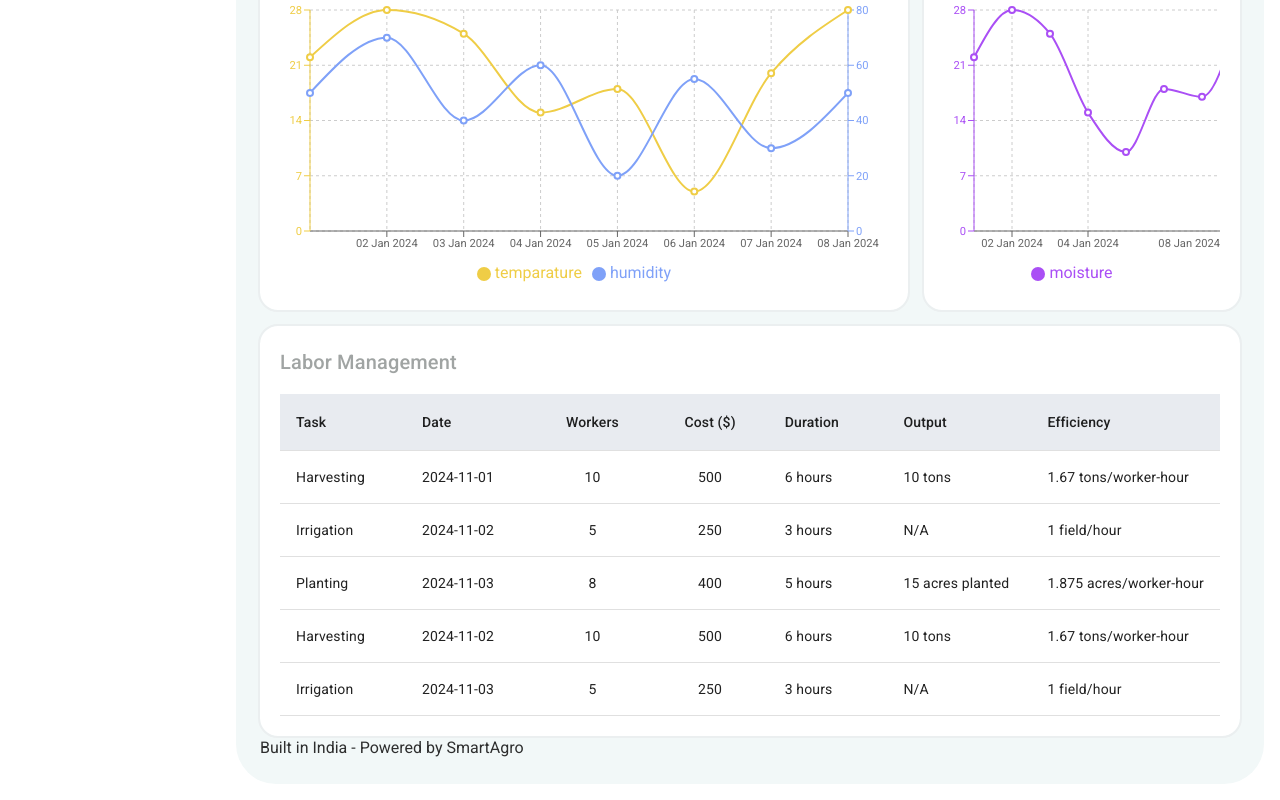
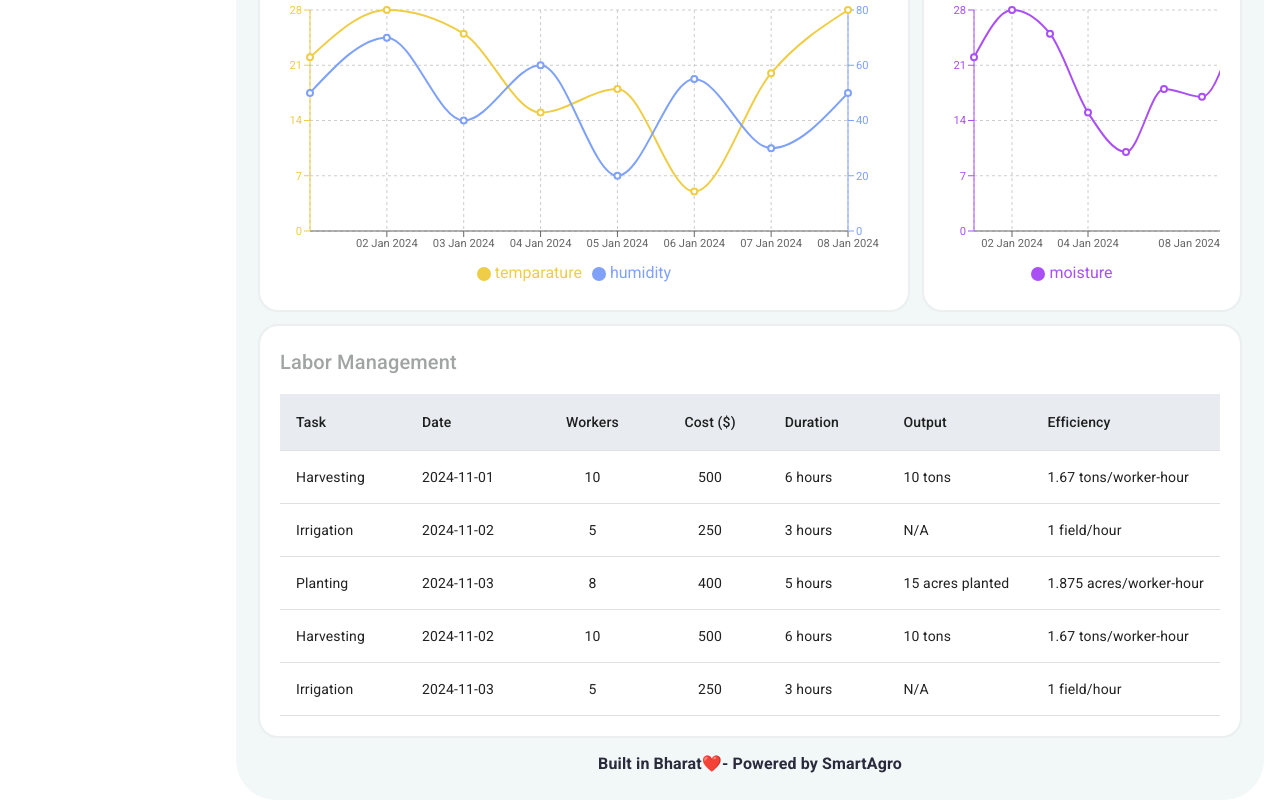
Before and after one commit to SambhajiShinde1234/saas-web-application-smart-agro, a React (Vite) app: page / in a window 1280 px wide. Shown: the part 921-1721 px from the top of the page. Built offline with nearby package versions, Linux system fonts and the light colour scheme.

Commit message:
updated footer

```diff
--- a/src/layout/components/Footer.jsx
+++ b/src/layout/components/Footer.jsx
@@ -1,7 +1,14 @@
+import { StyledFlexCenter } from '../../components/styled/styled';
+import DxPrimaryTypography from '../../components/ui/DxPrimaryTypography';
+
 const Footer = () => {
   return (
-    <p>Built in India - Powered by SmartAgro</p>
-  )
-}
+    <StyledFlexCenter sx={{marginTop: '1rem'}}>
+      <DxPrimaryTypography>
+        Built in Bharat❤️- Powered by SmartAgro
+      </DxPrimaryTypography>
+    </StyledFlexCenter>
+  );
+};
 
-export default Footer
+export default Footer;
```
